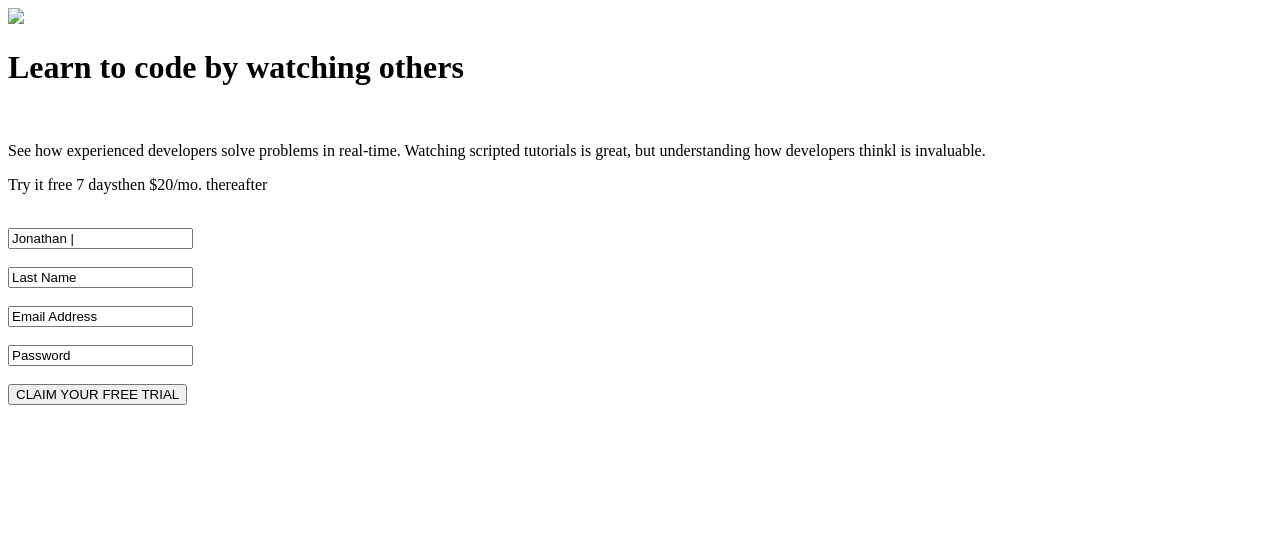
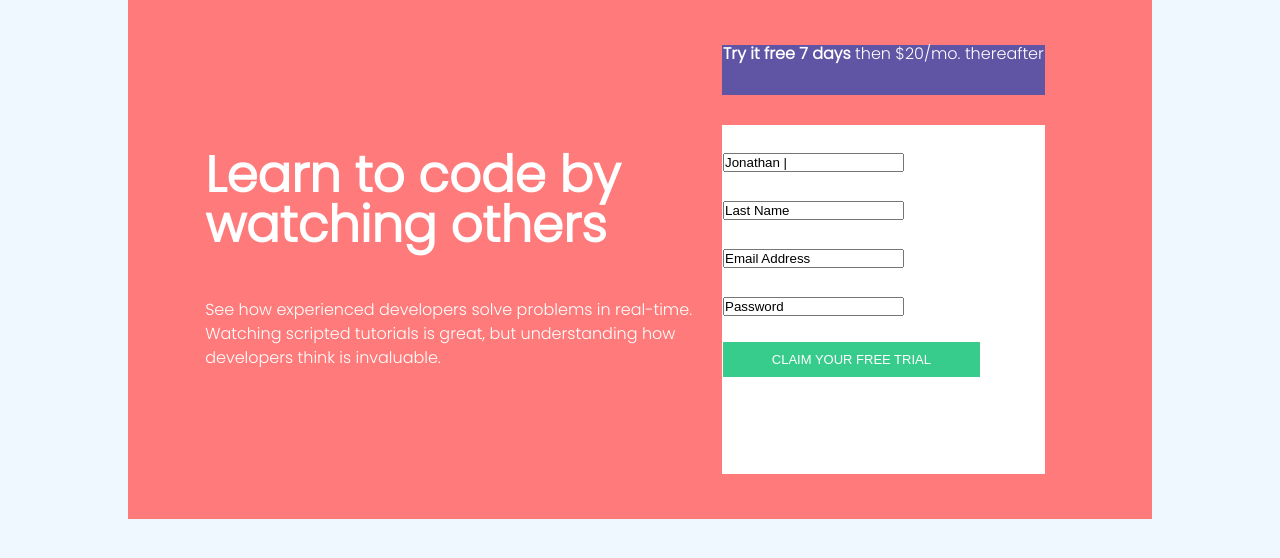
Before and after one commit to OsuohaNancy2020/Responsiveness-and-Media-Queries, a plain HTML site: page index.html in a window 1280 px wide. Drawn offline with Linux system fonts and the light colour scheme.

Commit message:
Update index.html

```diff
--- a/index.html
+++ b/index.html
@@ -4,24 +4,26 @@
     <meta charset="UTF-8">
     <meta http-equiv="X-UA-Compatible" content="IE=edge">
     <meta name="viewport" content="width=device-width, initial-scale=1.0">
+    <link rel="stylesheet" href="./style.css">
     <title>Responsiveness and Media queries</title>
 </head>
 <body>
-    <main class="main container">
-        <img class="bg" src="./img/bg-intro-desktop.png">
-        <div class="main div">
-            <h1>Learn to code by watching others</h1><br>
-            <p>See how experienced developers solve problems in real-time.
-                Watching scripted tutorials is great, but understanding how
-                developers thinkl is invaluable.
+    <main>
+        <div class="div1">
+            <h1>Learn to code by<br>watching others</h1><br><br>
+            <p>See how experienced developers solve problems in real-time.<br>
+                Watching scripted tutorials is great, but understanding how<br>
+                developers think is invaluable.
             </p>
         </div>
 
-        <div class="top div">
-            <p><span class="highlight">Try it free 7 days</span>then $20/mo. thereafter</p>
+        <div class="div main">
+
+            <div class="top">
+                <p><span class="highlight">Try it free 7 days</span>   then $20/mo. thereafter</p><br><br>
             </div>
 
-        <div class="bottom div">
+            <div class="bottom">
                 <form>
                     <label for="name"></label><br>
                     <input type="text" id="name" name="name" value="Jonathan |"><br>
@@ -31,8 +33,10 @@
                     <input type="text" id="mail" name="mail" value="Email Address"><br>
                     <label for="msg"></label><br>
                     <input type="text" id="password" name="" value="Password"><br><br>
-                <input type="submit" value="CLAIM YOUR FREE TRIAL">
-            </form><br><br><br><br>
+                </form>
+                <div>
+                    <button class="btn1" type="submit">CLAIM YOUR FREE TRIAL</button></div><br><br><br><br>
+            </div>
         </div>
     </main>
 </body>
```
Lines whose indentation alone changed are shown as unchanged.
